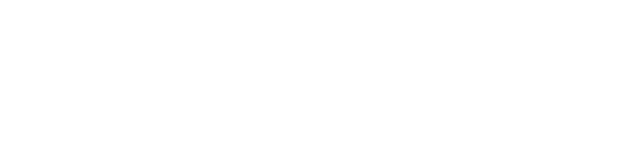
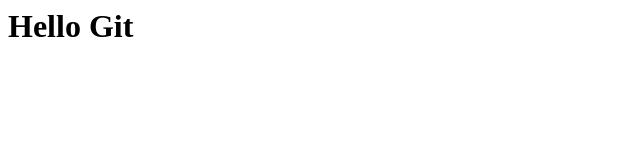
Before and after one commit to gouttebroze/DTA_demo_git, a plain HTML site: page index.html in a window 1280 px wide. Shown: the whole page, without its empty margins (0-640 px from the left). Drawn offline with Linux system fonts and the light colour scheme.

Commit message:
Create css stylessheet and link it with html

```diff
--- a/index.html
+++ b/index.html
@@ -1,3 +1,11 @@
 <html>
+    <head>
+        <link rel="stylessheet" href="styles.css">
+    </head>
 
+    <body>
+        <h1>
+            Hello Git
+        </h1>
+    </body>
 </html>
--- /dev/null
+++ b/styles.css
@@ -0,0 +1,3 @@
+h1{
+    color:red;
+}
```
